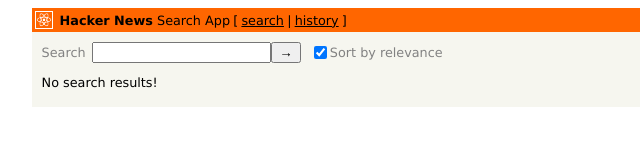
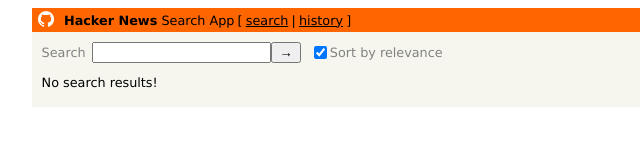
Before and after one commit to au-williams/hacker-news, a React app: page /#/search in a window 1280 px wide. Shown: the full height of the page, 128-768 px from the left. Built offline with nearby package versions, Linux system fonts and the light colour scheme.

Commit message:
added github link, code cleanup

```diff
--- a/src/component/App.js
+++ b/src/component/App.js
@@ -1,6 +1,6 @@
 import "./App.css";
 import HistoryRecord from "../models/HistoryRecord";
-import Logo from "../assets/logo_react.png";
+import Logo from "../assets/logo_github.png";
 import React, { Component } from "react";
 import ResultsRoute from "../constants/ResultsRoute";
 import Results from "./Results";
@@ -75,7 +75,9 @@
       <HashRouter>
         <div id="content">
           <nav>
-            <img src={Logo}></img>
+            <a href="https://github.com/au-williams/hacker-news">
+              <img src={Logo}></img>
+            </a>
             <span>
               <strong>Hacker News</strong> Search App
             </span>
--- a/src/component/App.scss
+++ b/src/component/App.scss
@@ -49,7 +49,6 @@
       }
 
       img {
-        border: 1px solid $color--white;
         height: 1.25em;
         width: 1.25em;
       }
```
Also changed, not shown: src/assets/logo_github.png (added), src/assets/logo_react.png (deleted), src/component/App.css, 1 other file.
